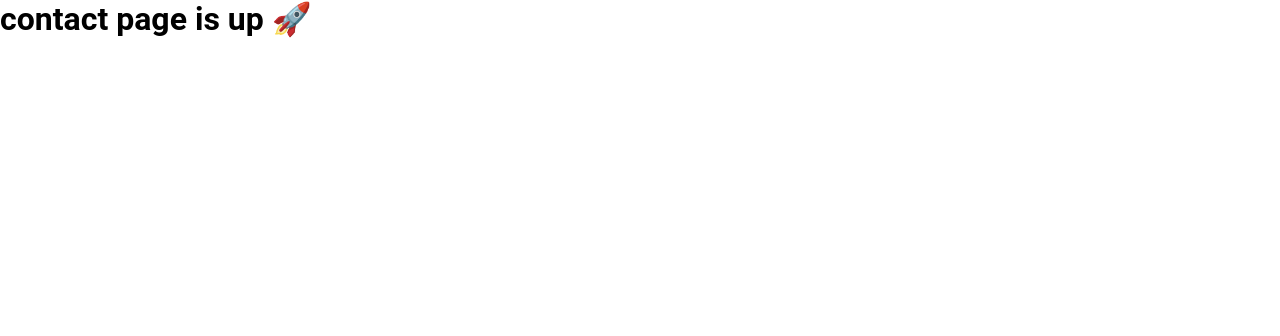
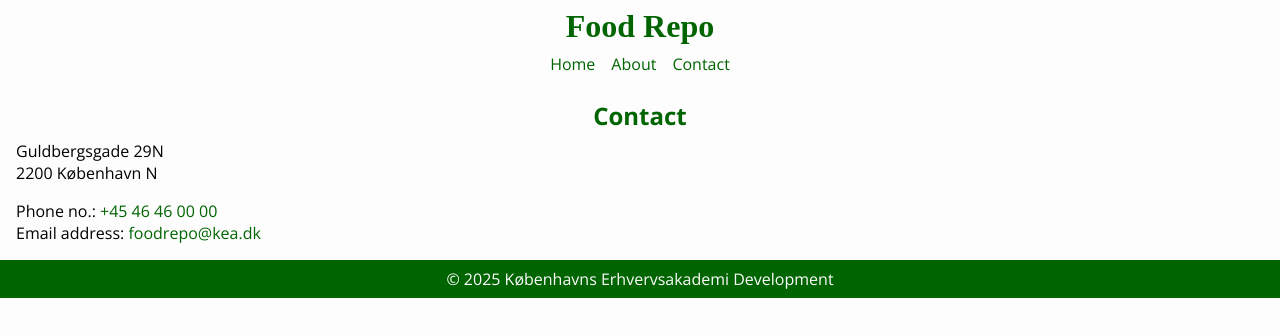
Before and after one commit to mostafaheidaridev/js_food_repo, a plain HTML site: page contact.html in a window 1280 px wide. Drawn offline with nearby package versions, Linux system fonts and the light colour scheme; a web font is replaced by a local one.

Commit message:
add more

```diff
--- a/contact.html
+++ b/contact.html
@@ -3,11 +3,42 @@
 <head>
     <meta charset="UTF-8">
     <meta name="viewport" content="width=device-width, initial-scale=1.0">
-    <title>Contact Page</title>
+    <title>Food Repo</title>
     <link rel="stylesheet" href="css/styles.css">
+    <link rel="stylesheet" href="css/contact.css">
 </head>
 <body>
-    <h1>contact page is up 🚀</h1>
-
+    <header>
+        <h1>Food Repo</h1>
+    </header>
+    <nav>
+        <ul>
+            <li><a href="index.html" title="Homepage">Home</a></li>
+            <li><a href="about.html" title="About page">About</a></li>
+            <li><a href="contact.html" title="Contact page">Contact</a></li>
+        </ul>
+    </nav>
+    <main>
+        <header>
+            <h2>Contact</h2>
+        </header>
+        <section>
+            <address>
+                <div id="physical_address">
+                    <p>Guldbergsgade 29N</p>
+                    <p>2200 K&oslash;benhavn N</p>
+                </div>
+                <p>Phone no.: <a href="tel:+45 46 46 00 00">+45 46 46 00 00</a></p>
+                <p>Email address: <a
+                    href="mailto:foodrepo@kea.dk"
+                    title="Send an email to Food Repo">foodrepo@kea.dk</a></p>
+            </address>
+        </section>
+        <section>
+        </section>
+    </main>
+    <footer>
+        <p>&copy; 2025 K&oslash;benhavns Erhvervsakademi Development</p>
+    </footer>
 </body>
 </html>
--- /dev/null
+++ b/css/contact.css
@@ -0,0 +1,7 @@
+address {
+    font-style: normal;
+
+    #physical_address {
+        margin-bottom: 1rem;
+    }
+}
--- a/css/styles.css
+++ b/css/styles.css
@@ -3,25 +3,52 @@
 * {
     margin: 0;
     padding: 0;
-    box-sizing: content-box;
+    box-sizing: border-box;
 }
 
-
 body {
+    color: var(--colorMain);
+    background-color: var(--colorBgMain);
     font-family: var(--fontMain);
 }
 
-nav{
-    ul{
+header, footer {
+    padding: 0.5rem 1rem;
+    text-align: center;
+}
+header {
+    color: var(--colorSecondary);
+
+    h1 {
+        font-family: var(--fontTitle);
+    }
+}
+
+main {
+    margin: 1rem;
+}
+
+footer {
+    color: var(--colorBgMain);
+    background-color: var(--colorSecondary);
+}
+
+nav {
+    ul {
         display: flex;
         flex-flow: row nowrap;
         justify-content: center;
-        grid-area: 10px;
-
-        li{
-            list-style: none;
-            margin-right: 1rem;
+        gap: 1rem;
+        li {
+            list-style-type: none;
         }
-
     }
 }
+
+a {
+    color: var(--colorSecondary);
+    text-decoration: none;
+    &:hover {
+        font-weight: bold;
+    }
+}
--- a/css/variables.css
+++ b/css/variables.css
@@ -1,5 +1,11 @@
+@import url('https://fonts.googleapis.com/css2?family=Open+Sans:ital,wght@0,300..800;1,300..800&display=swap');
+@import url('https://fonts.googleapis.com/css2?family=DynaPuff:wght@400..700&display=swap&text=FodRep');
+
 :root {
-    --fontMain: 'Roboto', sans-serif;
-    --mainColor: black;
-    --colorBgMain: #fdfdfd;
+    --colorMain: black;
+    --colorSecondary: darkgreen;
+    --colorBgMain: #FDFDFD;
+
+    --fontMain: 'Open Sans', Arial, sans serif;
+    --fontTitle: DynaPuff, serif;
 }
```
Also changed, not shown: index.html (+5 -13 lines).
